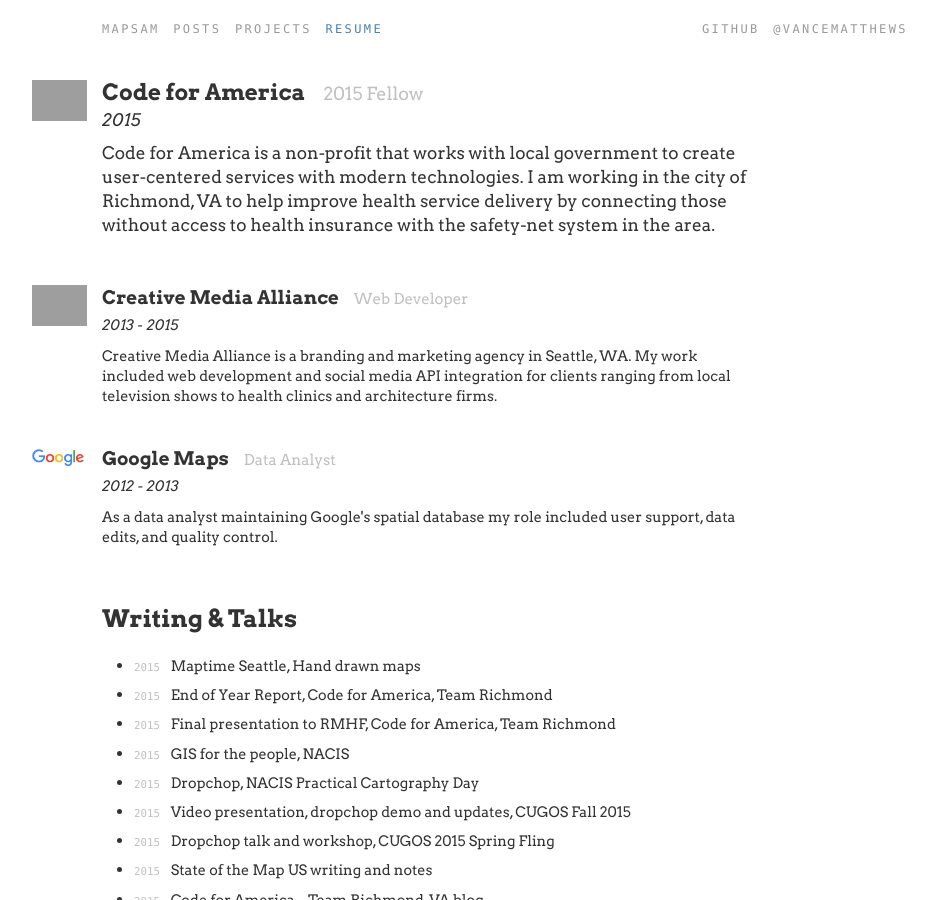
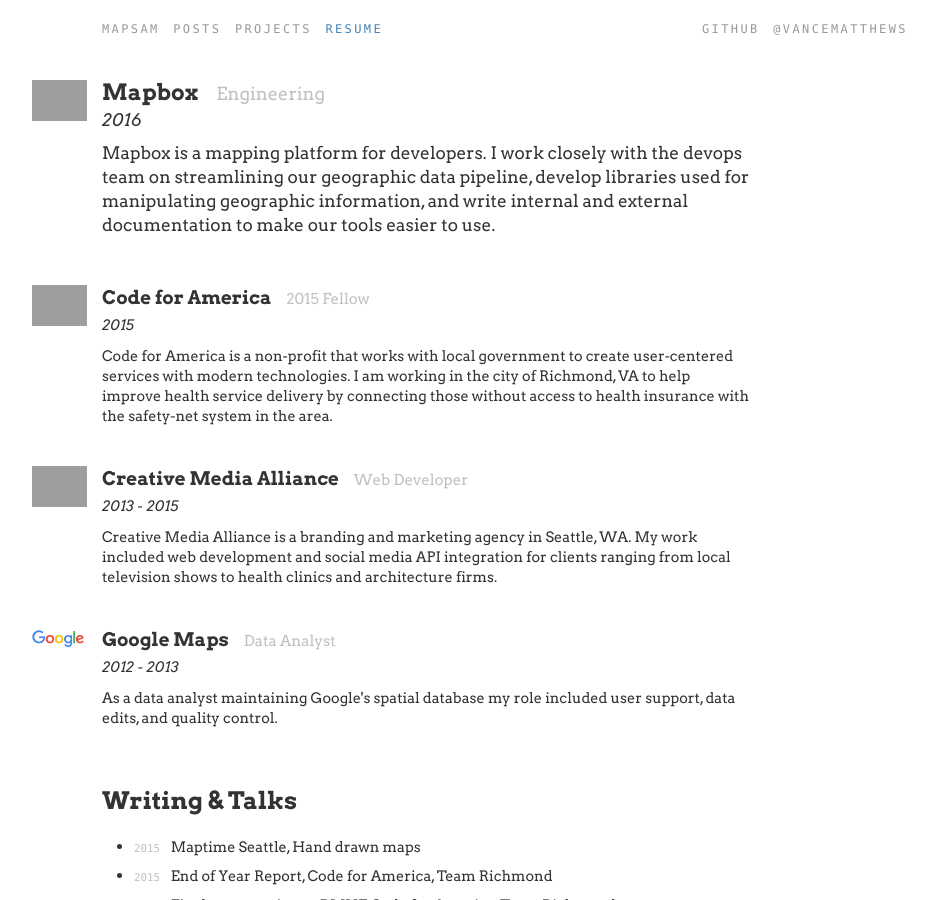
Before and after one commit to mapsam/mapsam.github.io, a Jekyll site: the page built from resume/index.md, in a window 1280 px wide and 900 px high. Shown: the whole window, without its empty margins (130-1066 px from the left). Built offline with Jekyll 4.4.1, drawn with Linux system fonts in a browser that asks for light colours; nearby versions of some CDN libraries; grey boxes are pictures that could not be loaded.

Commit message:
update resume

```diff
--- a/resume/index.md
+++ b/resume/index.md
@@ -4,9 +4,15 @@
 weight: 4
 jobs:
     -
+        name: Mapbox
+        img: https://farm3.staticflickr.com/2836/buddyicons/75060277@N03_r.jpg
+        extra: resume_item_large
+        title: Engineering
+        time: 2016
+        description: Mapbox is a mapping platform for developers. I work closely with the devops team on streamlining our geographic data pipeline, develop libraries used for manipulating geographic information, and write internal and external documentation to make our tools easier to use.
+    -
         name: Code for America
         img: https://www.codeforamerica.org/assets/logo.png
-        extra: resume_item_large
         title: 2015 Fellow
         time: 2015
         description: Code for America is a non-profit that works with local government to create user-centered services with modern technologies. I am working in the city of Richmond, VA to help improve health service delivery by connecting those without access to health insurance with the safety-net system in the area.
```
